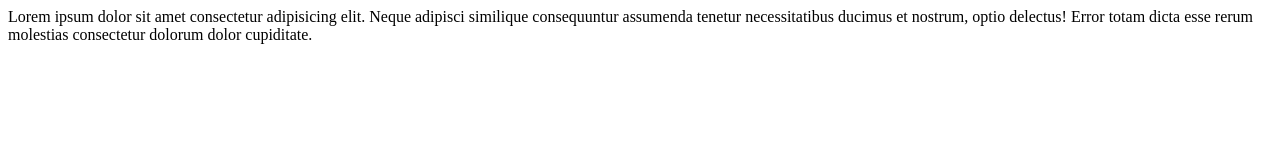
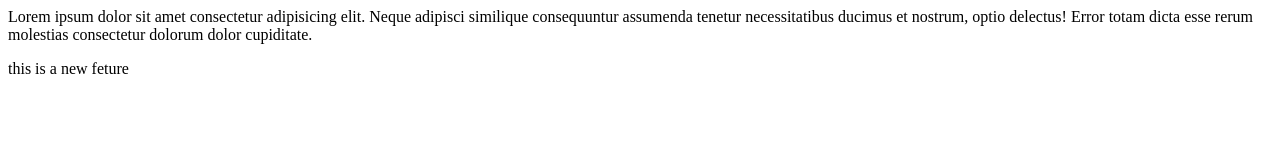
Before and after one commit to prajwalchini3-netizen/local-ropo, a plain HTML site: page index.html in a window 1280 px wide. Drawn offline with Linux system fonts and the light colour scheme.

Commit message:
add new feature

```diff
--- a/index.html
+++ b/index.html
@@ -1 +1,4 @@
 <p>Lorem ipsum dolor sit amet consectetur adipisicing elit. Neque adipisci similique consequuntur assumenda tenetur necessitatibus ducimus et nostrum, optio delectus! Error totam dicta esse rerum molestias consectetur dolorum dolor cupiditate.</p>
+<p>this  is a new feture
+
+</p>
```
